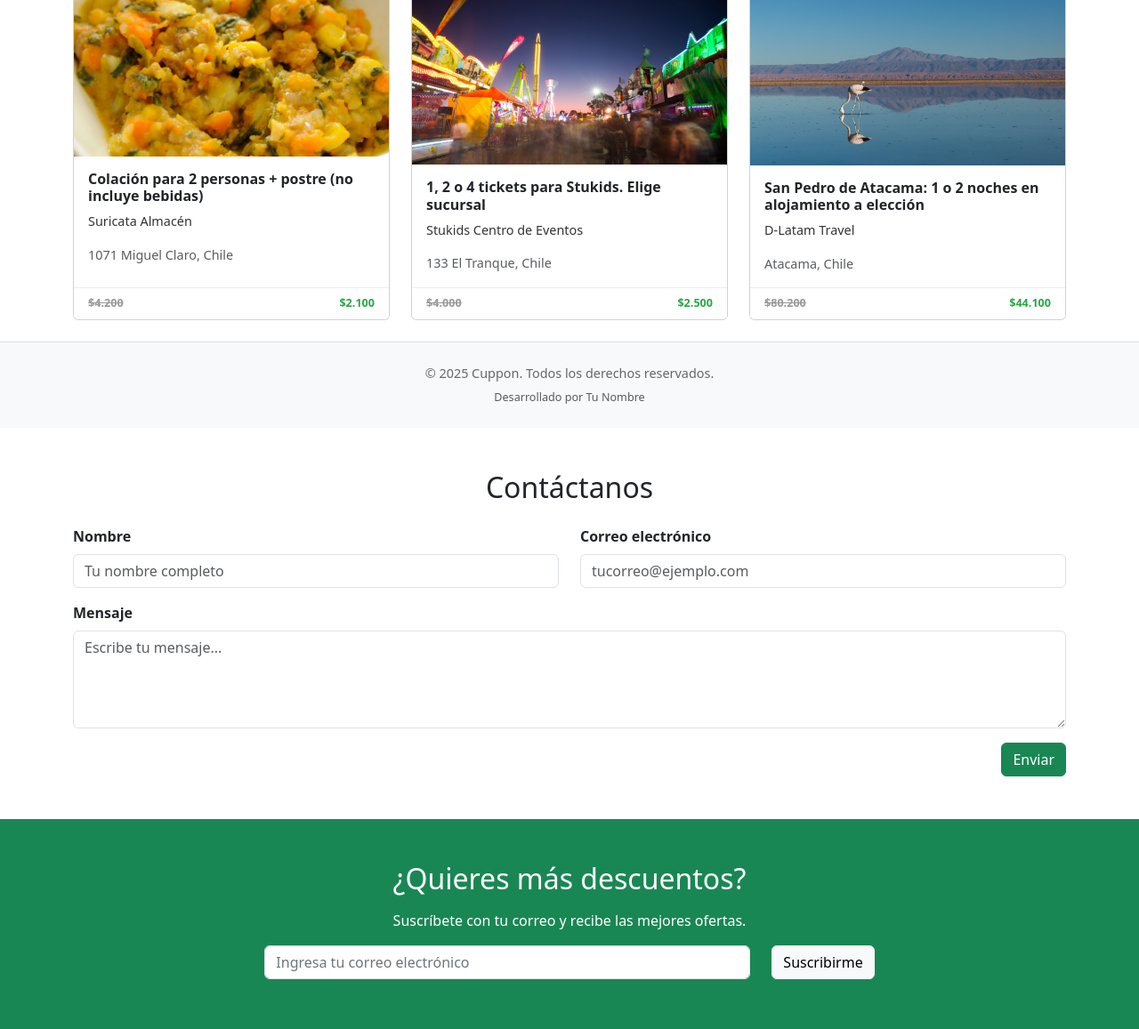
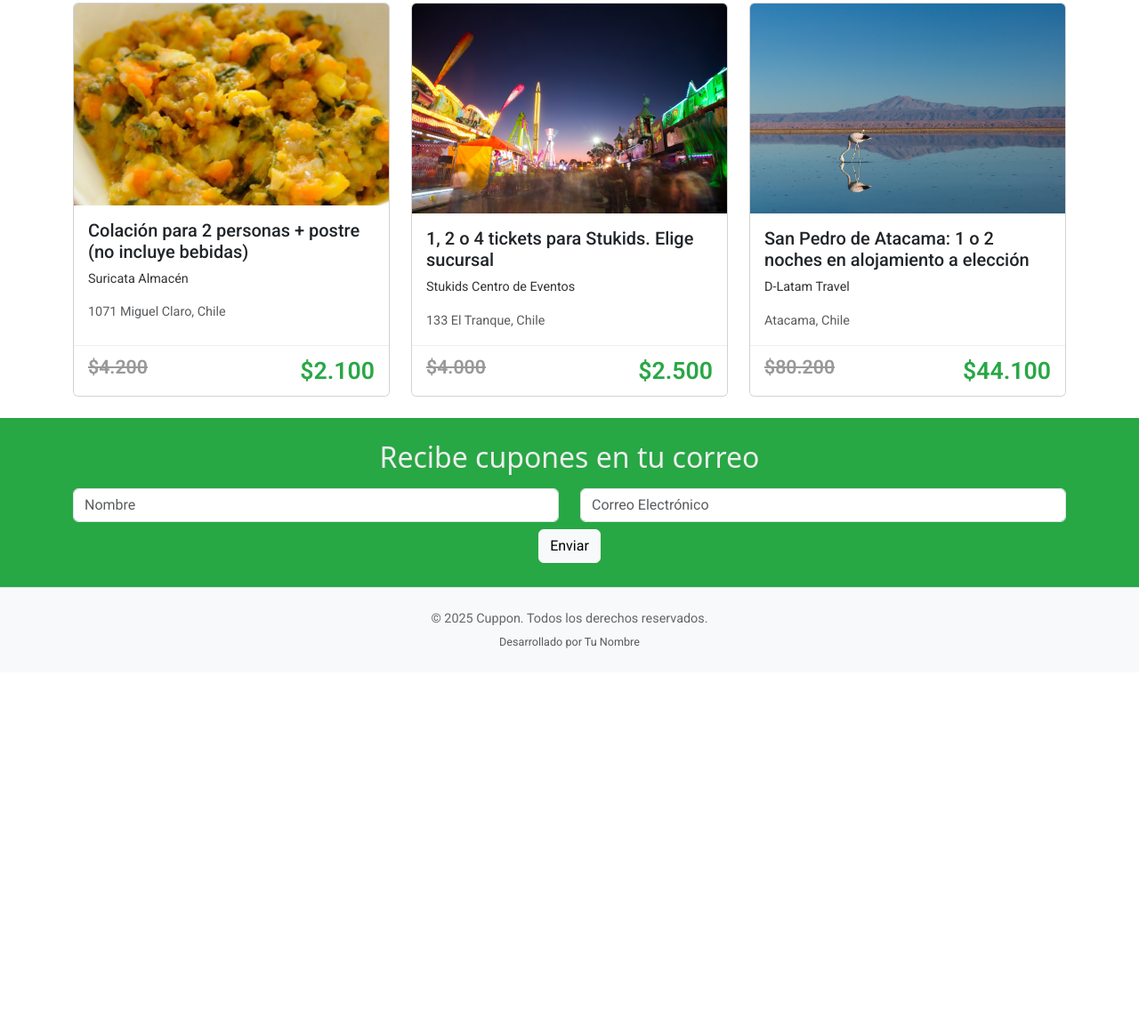
Before and after one commit to RayenAilyn/desafio-cuppon, a plain HTML site: page index.html in a window 1280 px wide. Shown: the part 567-1724 px from the top of the page at 89% size. After the commit the page ends 1323 px from the top, so only its background shows below. Drawn offline with nearby package versions, Linux system fonts and the light colour scheme; a web font is replaced by a local one.

Commit message:
formato css

```diff
--- a/assets/css/estilos.css
+++ b/assets/css/estilos.css
@@ -1,17 +1,22 @@
+@import url('https://fonts.googleapis.com/css2?family=Edu+AU+VIC+WA+NT+Arrows:wght@400..700&family=Open+Sans:ital,wght@0,300..800;1,300..800&family=Oswald:wght@200..700&family=Raleway:ital,wght@0,100..900;1,100..900&family=Roboto:ital,wght@0,100..900;1,100..900&display=swap');
+
+
 /* NAVBAR */
 .navbar {
-    background-color: #28a745 !important; /* Verde Bootstrap */
+    background-color: #28A745 !important; /* Verde Bootstrap */
 }
 
 .navbar-brand {
     font-size: 1.5rem;
     font-weight: bold;
     color: #fff !important;
+    font-family: Roboto;
 }
 
 .navbar-nav .nav-link {
     color: #fff !important;
     font-weight: 500;
+    font-family: Roboto;
 }
 
 .navbar-nav .nav-link:hover {
@@ -20,34 +25,42 @@
 
 /* CARD */
 .card-title {
-    font-size: 1rem;
-    font-weight: bold;
+    font-size: 20px;
     margin-bottom: 0.5rem;
+    font-family: Roboto;
 }
 
 .card-text {
     font-size: 0.9rem;
     color: #333;
+    font-family: Roboto;
 }
 
 .card-footer {
     background-color: #fff;
     border-top: 1px solid #eee;
     font-size: 0.9rem;
+    font-family: Roboto;
 }
 
 .card-footer small {
     font-weight: 600;
+    font-family: Roboto;
 }
 
 /* Eliminar línea debajo de precio actual */
 .card-footer small:first-child {
     color: #999;
     text-decoration: line-through;
+    font-family: Roboto;
+    font-size: 16pt;
+    text-align: right;
 }
 
 .card-footer small:last-child {
-    color: #28a745;
+    color: #28A745;
+    font-family: Roboto;
+    font-size: 20pt;
 }
 
 /* FOOTER */
@@ -56,18 +69,39 @@ footer {
     color: #666;
     font-size: 0.9rem;
     border-top: 1px solid #ddd;
+    font-family: Roboto;
 }
 
 
 form .form-label {
   font-weight: 600;
+  font-family: Roboto;
+  color: #28A745;
 }
 
 textarea,
 input {
   border-radius: 0.5rem;
+  font-family: Roboto;
 }
 
 .bg-success form input::placeholder {
   color: #6c757d;
+  font-family: Roboto light;
 }
+
+.formulario {
+    background-color: #28A745;
+    padding-top: 25px;
+    color: #eee;
+    padding-bottom: 25px;
+    font-size: 16px;
+}
+
+.boton-enviar {
+    font-size: 16px;
+    font-family: Roboto;
+    height: 40px;
+    width: 113px;
+
+}
--- a/index.html
+++ b/index.html
@@ -131,6 +131,24 @@
     </div>
   </div>
 
+  <!-- Formulario de Suscripción -->
+<div class="formulario">
+  <div class="container text-center">
+    <h2 class="mb-3">Recibe cupones en tu correo</h2>
+    <form class="row justify-content-center">
+      <div class="col-md-6 col-sm-8 mb-2">
+        <input type="email" class="form-control" placeholder="Nombre" required>
+      </div>
+            <div class="col-md-6 col-sm-8 mb-2">
+        <input type="email" class="form-control" placeholder="Correo Electrónico" required>
+      </div>
+      <div class="boton-enviar">
+        <button class="btn btn-light">Enviar</button>
+      </div>
+    </form>
+  </div>
+</div>
+
   <!-- Footer -->
   <footer class="bg-light text-center py-4">
     <p class="mb-1">© 2025 Cuppon. Todos los derechos reservados.</p>
@@ -140,44 +158,3 @@
   <script src="https://cdn.jsdelivr.net/npm/bootstrap@5.3.5/dist/js/bootstrap.bundle.min.js"></script>
 </body>
 </html>
-
-
-<!-- Formulario de Contacto -->
-<div class="container my-5">
-  <h2 class="text-center mb-4">Contáctanos</h2>
-  <form>
-    <div class="row">
-      <div class="col-md-6 mb-3">
-        <label for="nombre" class="form-label">Nombre</label>
-        <input type="text" class="form-control" id="nombre" placeholder="Tu nombre completo">
-      </div>
-      <div class="col-md-6 mb-3">
-        <label for="email" class="form-label">Correo electrónico</label>
-        <input type="email" class="form-control" id="email" placeholder="tucorreo@ejemplo.com">
-      </div>
-    </div>
-    <div class="mb-3">
-      <label for="mensaje" class="form-label">Mensaje</label>
-      <textarea class="form-control" id="mensaje" rows="4" placeholder="Escribe tu mensaje..."></textarea>
-    </div>
-    <div class="text-end">
-      <button type="submit" class="btn btn-success">Enviar</button>
-    </div>
-  </form>
-</div>
-
-<!-- Formulario de Suscripción -->
-<div class="bg-success text-white py-5">
-  <div class="container text-center">
-    <h2 class="mb-3">¿Quieres más descuentos?</h2>
-    <p>Suscríbete con tu correo y recibe las mejores ofertas.</p>
-    <form class="row justify-content-center">
-      <div class="col-md-6 col-sm-8 mb-2">
-        <input type="email" class="form-control" placeholder="Ingresa tu correo electrónico" required>
-      </div>
-      <div class="col-auto">
-        <button type="submit" class="btn btn-light">Suscribirme</button>
-      </div>
-    </form>
-  </div>
-</div>
```
